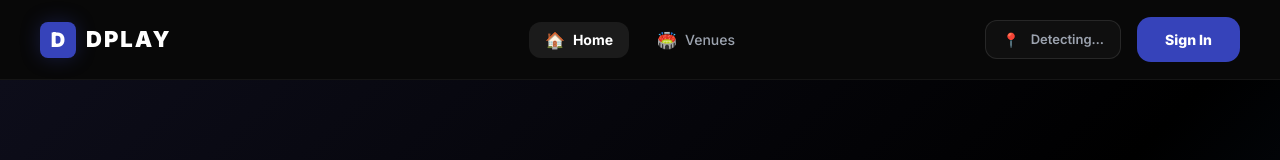
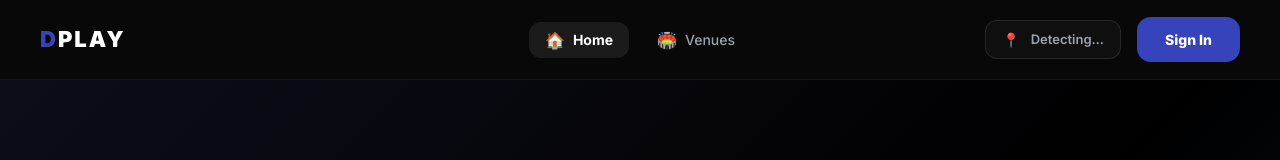
Before and after one commit to chhendramouli/play-arenas, a Next.js app in the folder frontend/: page / in a window 1280 px wide. Shown: the top 160 px of the page. Built offline with nearby package versions, Linux system fonts and the light colour scheme; no server answers.

Commit message:
fix: remove duplicate D icon box from navbar, style D in DPLAY blue
Co-Authored-By: Claude Sonnet 4.6 <noreply@anthropic.com>

```diff
--- a/frontend/src/components/Navbar.tsx
+++ b/frontend/src/components/Navbar.tsx
@@ -90,16 +90,9 @@ export default function Navbar() {
     }}>
       {/* Left: Logo */}
       <div style={{ display: "flex", alignItems: "center" }}>
-        <Link href="/" className="brand-link" style={{ display: "flex", alignItems: "center", gap: 10, textDecoration: "none" }}>
-          <div style={{
-            width: 36, height: 36, background: "var(--lp-blue)", color: "#fff",
-            display: "flex", alignItems: "center", justifyContent: "center",
-            fontWeight: 900, fontSize: 20, borderRadius: 8, boxShadow: "0 0 20px rgba(54, 67, 186, 0.3)"
-          }}>
-            D
-          </div>
-          <span style={{ fontSize: 22, fontWeight: 900, color: "#fff", letterSpacing: "2px", textTransform: "uppercase" }}>
-            DPLAY
+        <Link href="/" className="brand-link" style={{ display: "flex", alignItems: "center", textDecoration: "none" }}>
+          <span style={{ fontSize: 22, fontWeight: 900, letterSpacing: "2px", textTransform: "uppercase" }}>
+            <span style={{ color: "var(--lp-blue)" }}>D</span><span style={{ color: "#fff" }}>PLAY</span>
           </span>
         </Link>
       </div>
```
